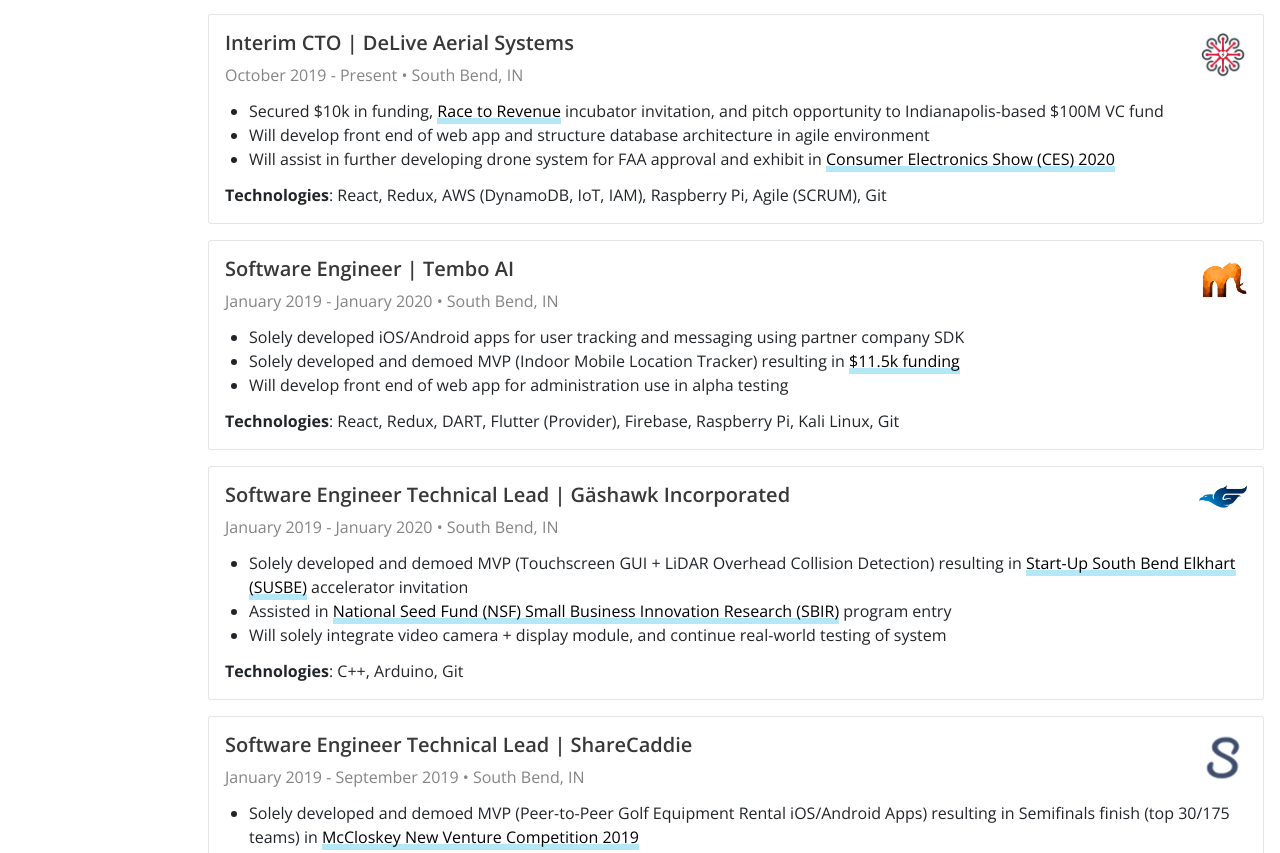
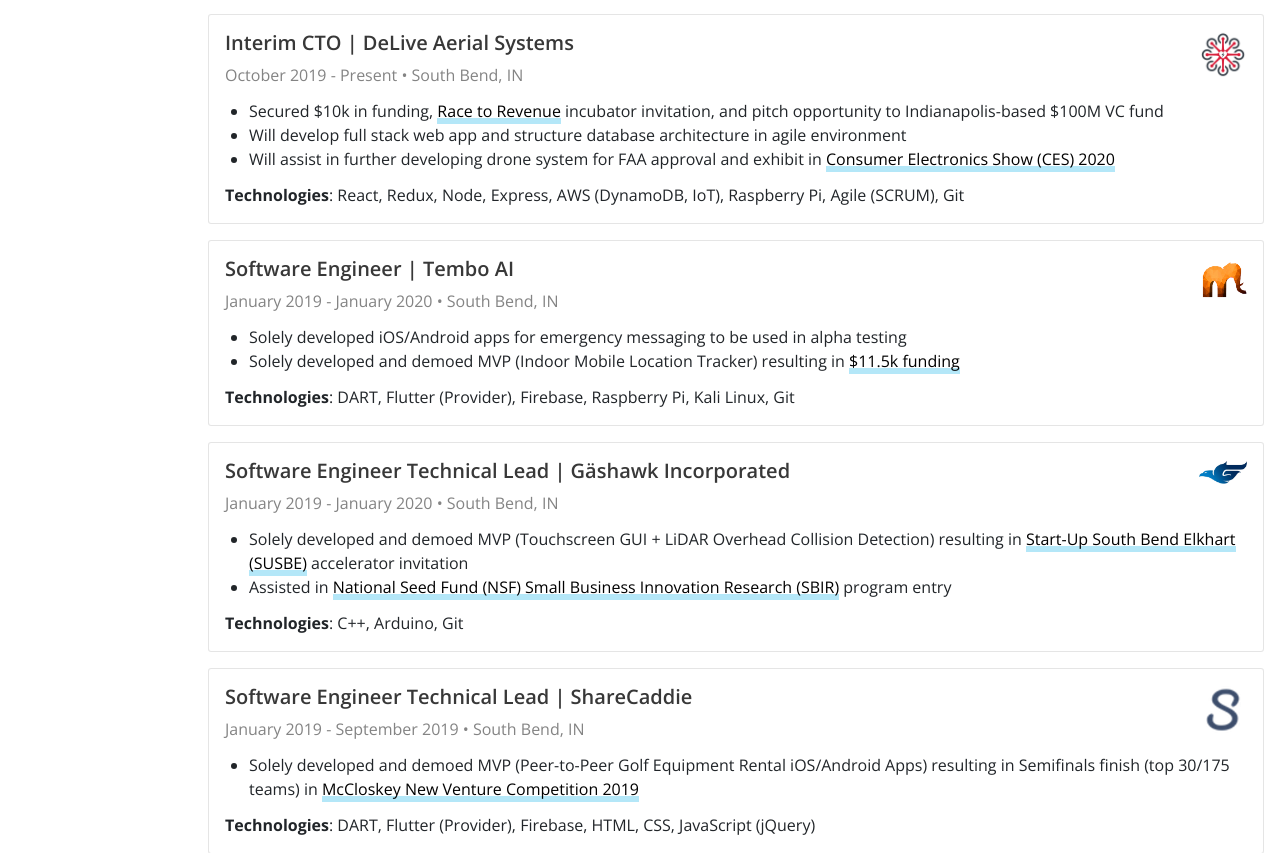
Before and after one commit to hiyajio/my-website, a plain HTML site: page index.html in a window 1280 px wide. Shown: the part 1132-1985 px from the top of the page. Drawn offline with nearby package versions, Linux system fonts and the light colour scheme.

Commit message:
Update resume

```diff
--- a/index.html
+++ b/index.html
@@ -409,8 +409,7 @@
                     >Race to Revenue</a> incubator invitation, and pitch opportunity to Indianapolis-based $100M VC fund
                 </li>
                 <li>
-                  Will develop front end of web app and structure database
-                  architecture in agile environment
+                  Will develop full stack web app and structure database architecture in agile environment
                 </li>
                 <li>
                   Will assist in further developing drone system for FAA
@@ -421,8 +420,7 @@
                 </li>
               </ul>
               <p>
-                <strong>Technologies</strong>: React, Redux, AWS (DynamoDB, IoT,
-                IAM), Raspberry Pi, Agile (SCRUM), Git
+                <strong>Technologies</strong>: React, Redux, Node, Express, AWS (DynamoDB, IoT), Raspberry Pi, Agile (SCRUM), Git
               </p>
             </div>
             <div class="card">
@@ -442,8 +440,7 @@
               </div>
               <ul class="tech">
                 <li>
-                  Solely developed iOS/Android apps for user tracking and
-                  messaging using partner company SDK
+                  Solely developed iOS/Android apps for emergency messaging to be used in alpha testing
                 </li>
                 <li>
                   Solely developed and demoed MVP (Indoor Mobile Location
@@ -454,13 +451,9 @@
                     >$11.5k funding</a
                   >
                 </li>
-                <li>
-                  Will develop front end of web app for administration use in
-                  alpha testing
-                </li>
               </ul>
               <p>
-                <strong>Technologies</strong>: React, Redux, DART, Flutter
+                <strong>Technologies</strong>: DART, Flutter
                 (Provider), Firebase, Raspberry Pi, Kali Linux, Git
               </p>
             </div>
@@ -497,10 +490,6 @@
                     (SBIR)</a
                   >
                   program entry
-                </li>
-                <li>
-                  Will solely integrate video camera + display module, and
-                  continue real-world testing of system
                 </li>
               </ul>
               <p><strong>Technologies</strong>: C++, Arduino, Git</p>
@@ -614,7 +603,7 @@
                   <h5>Databases &amp; Deployment</h5>
                   <p>
                     SQL (Postgres, SQL Server), AWS (S3, DynamoDB, Lambda, IoT,
-                    CloudWatch, IAM), Firebase, Heroku
+                    CloudWatch), Firebase, Heroku
                   </p>
 
                   <h5>Other</h5>
```
Also changed, not shown: 1 other file.
